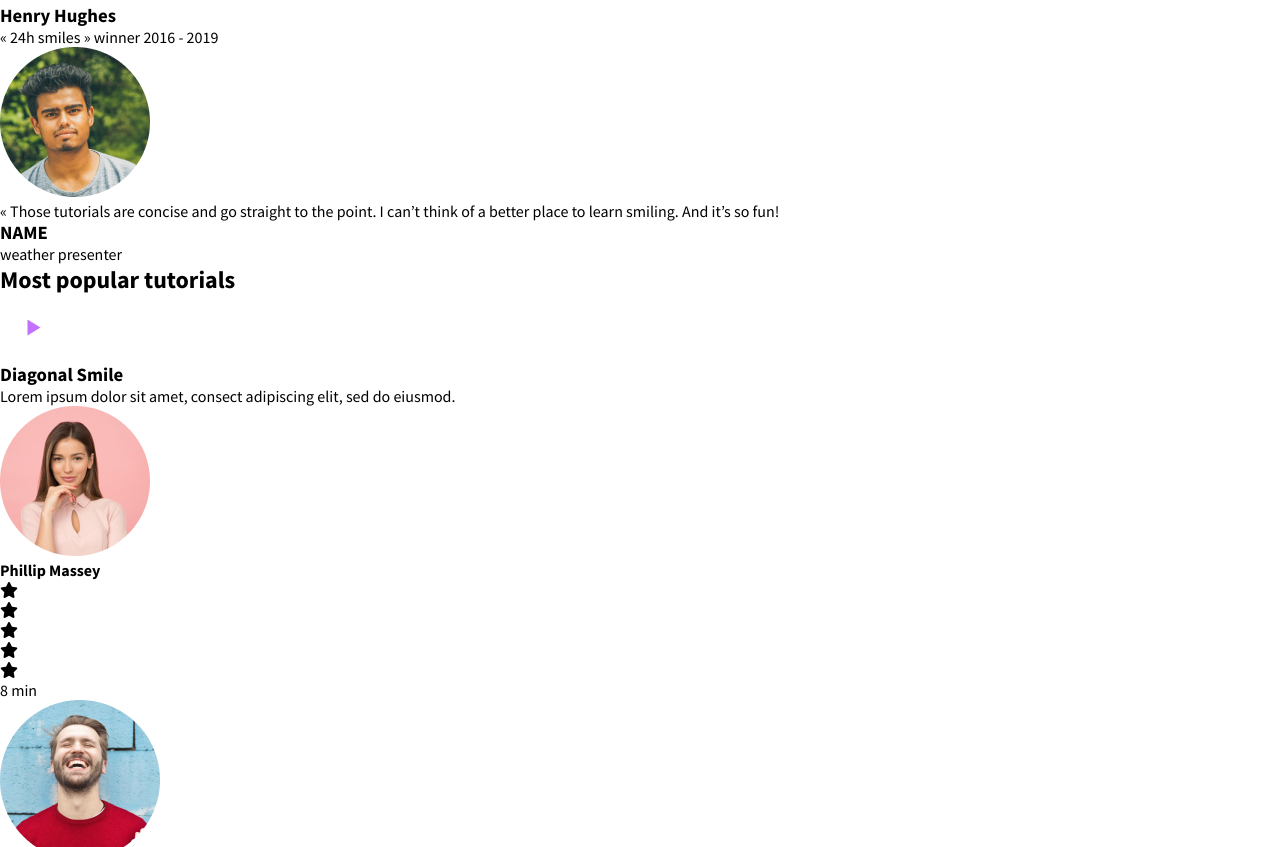
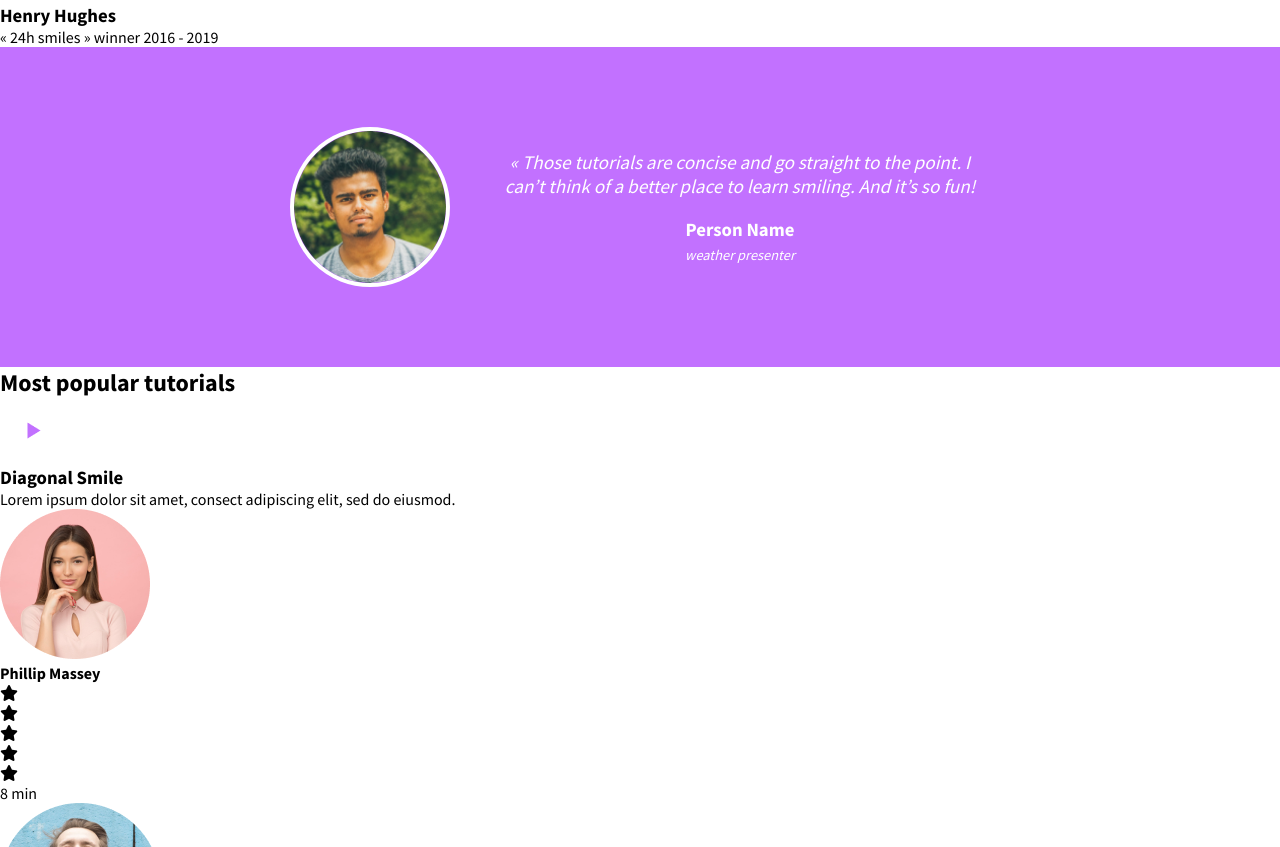
Before and after one commit to ishimwejonathan/alx_html_css, a plain HTML site: page css_advanced/index.html in a window 1280 px wide. Shown: the part 920-1767 px from the top of the page. Drawn offline with Linux system fonts and the light colour scheme.

Commit message:
Style quote section based on Figma design

```diff
--- a/css_advanced/index.html
+++ b/css_advanced/index.html
@@ -60,17 +60,19 @@
                 </div>
             </div>
         </section>
-        <section>
-            <div>
-                <img src="images/4.png" alt="4">
+        <section class="quote">
+  <div class="quote-container">
+    <img src="images/4.png" alt="Person Image" class="quote-img">
+    <div class="quote-text">
+      <blockquote>
+        « Those tutorials are concise and go straight to the point. I can’t think of a better place to learn smiling. And it’s so fun!
+      </blockquote>
+      <h3>Person Name</h3>
+      <p>weather presenter</p>
+    </div>
+  </div>
+</section>
 
-            </div>
-            <div>
-                <blockquote>« Those tutorials are concise and go straight to the point. I can’t think of a better place to learn smiling. And it’s so fun!</blockquote>
-                <h3>NAME</h3>
-                <P>weather presenter</P>
-            </div>
-        </section>
         <section>
             <h2>Most popular tutorials</h2>
             <div>
@@ -226,6 +228,7 @@
             </div>
             <p>©smileschool 2020</p>
         </section>
+
     </footer>
 </body>
 </html>
--- a/css_advanced/styles.css
+++ b/css_advanced/styles.css
@@ -64,4 +64,50 @@ nav ul li a {
   font-weight: bold;
   font-size: 1rem;
   cursor: pointer;
+
 }
+/* === Quote Section === */
+.quote {
+  background-color: #C271FF; /* Or the purple from Figma */
+  padding: 80px 20px;
+  color: white;
+  text-align: center;
+}
+
+.quote-container {
+  display: flex;
+  align-items: center;
+  justify-content: center;
+  gap: 40px;
+  max-width: 900px;
+  margin: auto;
+  flex-wrap: wrap;
+}
+
+.quote-img {
+  width: 160px;
+  height: 160px;
+  border-radius: 50%;
+  object-fit: cover;
+  border: 4px solid white;
+}
+
+.quote-text {
+  max-width: 500px;
+}
+
+.quote-text blockquote {
+  font-style: italic;
+  font-size: 1.2rem;
+  margin-bottom: 20px;
+}
+
+.quote-text h3 {
+  font-weight: bold;
+  margin-bottom: 5px;
+}
+
+.quote-text p {
+  font-style: italic;
+  font-size: 0.9rem;
+}
```
